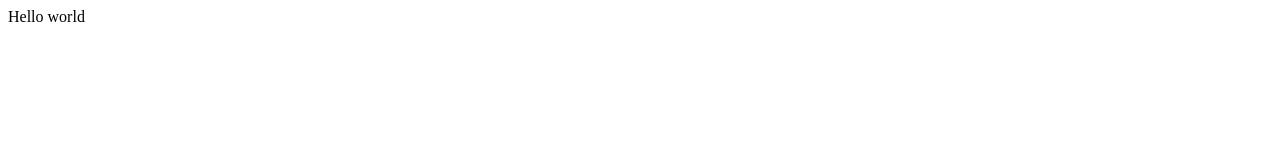
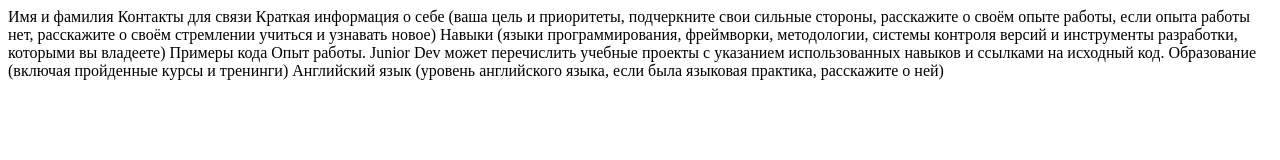
Before and after one commit to Error404-2/rsschool-cv, a plain HTML site: page index.html in a window 1280 px wide. Drawn offline with Linux system fonts and the light colour scheme.

Commit message:
feat: add basis cv
feat: add basis cv

```diff
--- a/index.html
+++ b/index.html
@@ -6,5 +6,13 @@
     <meta name="viewport" content="width=device-width, initial-scale=1.0">
     <title>Document</title>
 </head>
-<body>Hello world</body>
+<body>
+Имя и фамилия
+Контакты для связи
+Краткая информация о себе (ваша цель и приоритеты, подчеркните свои сильные стороны, расскажите о своём опыте работы, если опыта работы нет, расскажите о своём стремлении учиться и узнавать новое)
+Навыки (языки программирования, фреймворки, методологии, системы контроля версий и инструменты разработки, которыми вы владеете)
+Примеры кода
+Опыт работы. Junior Dev может перечислить учебные проекты с указанием использованных навыков и ссылками на исходный код.
+Образование (включая пройденные курсы и тренинги)
+Английский язык (уровень английского языка, если была языковая практика, расскажите о ней)</body>
 </html>
```
